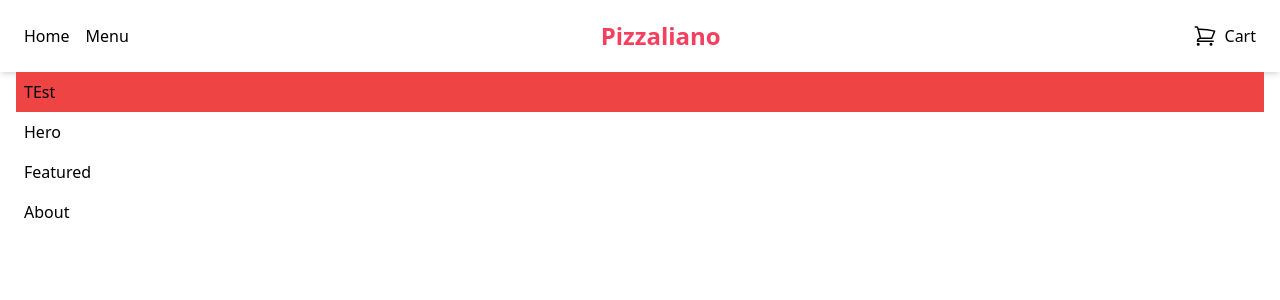
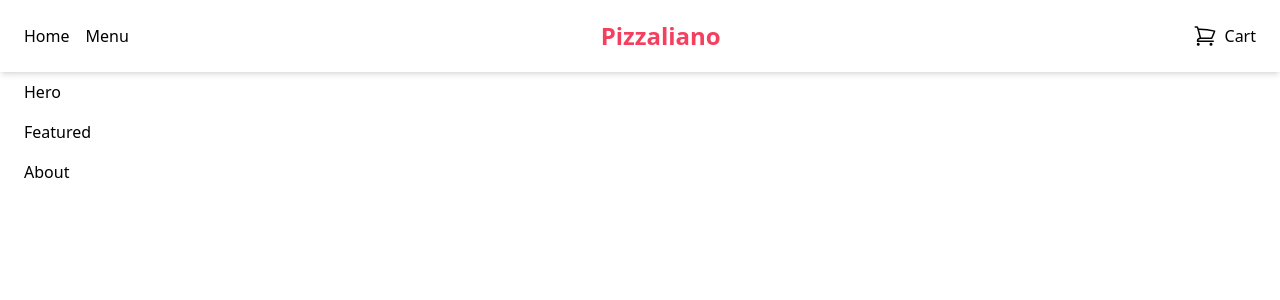
Before and after one commit to skiba-mateusz/pizzaliano, a React (Vite) app: page / in a window 1280 px wide. Shown: the top 300 px of the page. Built offline with nearby package versions, Linux system fonts and the light colour scheme.

Commit message:
refactor(components): reorganize folder strucutre

```diff
--- a/src/app/Router.tsx
+++ b/src/app/Router.tsx
@@ -1,5 +1,5 @@
 import { createBrowserRouter, RouterProvider } from "react-router-dom";
-import { AppLayout } from "@/components";
+import { AppLayout } from "@/components/layouts";
 
 const router = createBrowserRouter([
   {
--- a/src/app/routes/Cart.tsx
+++ b/src/app/routes/Cart.tsx
@@ -1,5 +1,5 @@
 import React from "react";
-import { Container } from "@/components";
+import { Container } from "@/components/ui/container";
 
 export const CartRoute: React.FC = () => {
   return (
--- a/src/app/routes/Home.tsx
+++ b/src/app/routes/Home.tsx
@@ -1,5 +1,5 @@
 import React from "react";
-import { Container } from "@/components";
+import { Container } from "@/components/ui/container";
 
 export const HomeRoute: React.FC = () => {
   return (
--- a/src/app/routes/Menu.tsx
+++ b/src/app/routes/Menu.tsx
@@ -1,5 +1,5 @@
 import React from "react";
-import { Container } from "@/components";
+import { Container } from "@/components/ui/container";
 
 export const MenuRoute: React.FC = () => {
   return (
--- a/src/app/routes/Order.tsx
+++ b/src/app/routes/Order.tsx
@@ -1,5 +1,5 @@
 import React from "react";
-import { Container } from "@/components";
+import { Container } from "@/components/ui/container";
 
 export const OrderRoute: React.FC = () => {
   return (
--- a/src/components/index.ts
+++ /dev/null
@@ -1,4 +0,0 @@
-export * from "./layouts";
-export * from "./seo";
-export * from "./Container";
-export * from "./";
--- a/src/components/layouts/AppLayout.tsx
+++ b/src/components/layouts/AppLayout.tsx
@@ -1,16 +1,12 @@
 import React from "react";
 import { Outlet } from "react-router-dom";
 import { Header } from "./Header";
-import { Container } from "../Container";
 
 export const AppLayout: React.FC = () => {
   return (
     <>
       <Header />
       <main>
-        <Container variant="wide" className="bg-red-500">
-          <h1>TEst</h1>
-        </Container>
         <Outlet />
       </main>
     </>
--- a/src/components/layouts/Header.tsx
+++ b/src/components/layouts/Header.tsx
@@ -1,5 +1,5 @@
 import React from "react";
-import { Container } from "../Container";
+import { Container } from "../ui/container/Container";
 import { Link, NavLink } from "react-router-dom";
 import { ShoppingCartIcon } from "@heroicons/react/24/outline";
 
--- /dev/null
+++ b/src/components/ui/container/index.ts
@@ -0,0 +1 @@
+export * from "./Container";
```
Also changed, not shown: src/components/ui/container/Container.tsx (renamed from src/components/Container.tsx).
